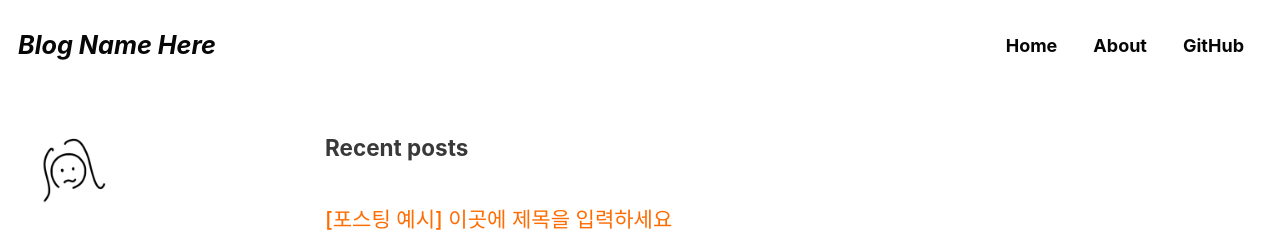
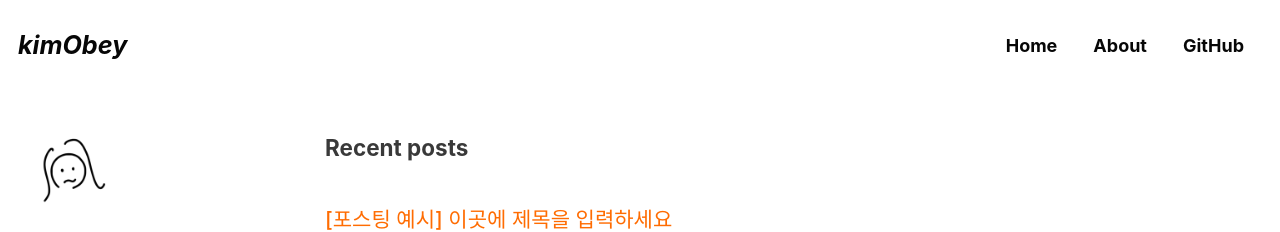
Before and after one commit to kimObey/kimObey.github.io, a Jekyll site: the page built from index.html, in a window 1280 px wide. Shown: the top 232 px of the page. Built offline with Jekyll 4.4.1, drawn with Linux system fonts in a browser that asks for light colours; cached includes are drawn as plain includes; some web fonts are replaced; the list of posts is cut into pages by our own code; part of the change alters nothing that is shown.

```diff
--- a/_config.yml
+++ b/_config.yml
@@ -19,13 +19,13 @@ minimal_mistakes_skin: "plum" # "default" "air", "aqua", ...
 
 # Site Settings
 locale: "ko-KR" #"en-US"
-title: "Blog Name Here" # 상단 헤더에 보이는 블로그 명
+title: "kimObey"
 title_separator: "&#124;"
 subtitle: # site tagline that appears below site title in masthead
 name: "your name here" # 블로그 닉네임 설정
 description: "this is my blog!" # 블로그 설명
-url: "https://github-account.github.io" # 블로그 URL
-baseurl: # the subpath of your site, e.g. "/blog"
+url: "https://kimObey.github.io" # 블로그 URL
+baseurl: ""
 repository: "github-account/github-account.github.io" # GitHub Repo 이름
 teaser: #
 
```
